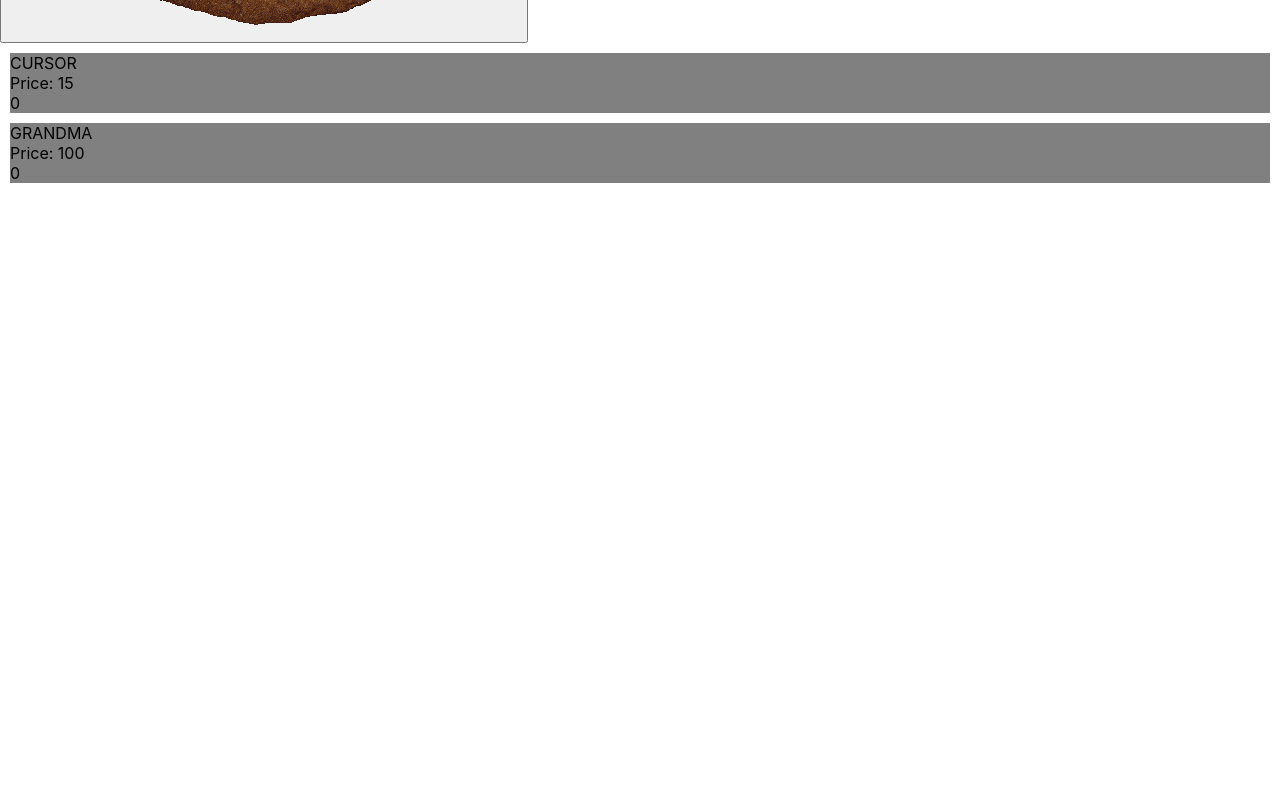
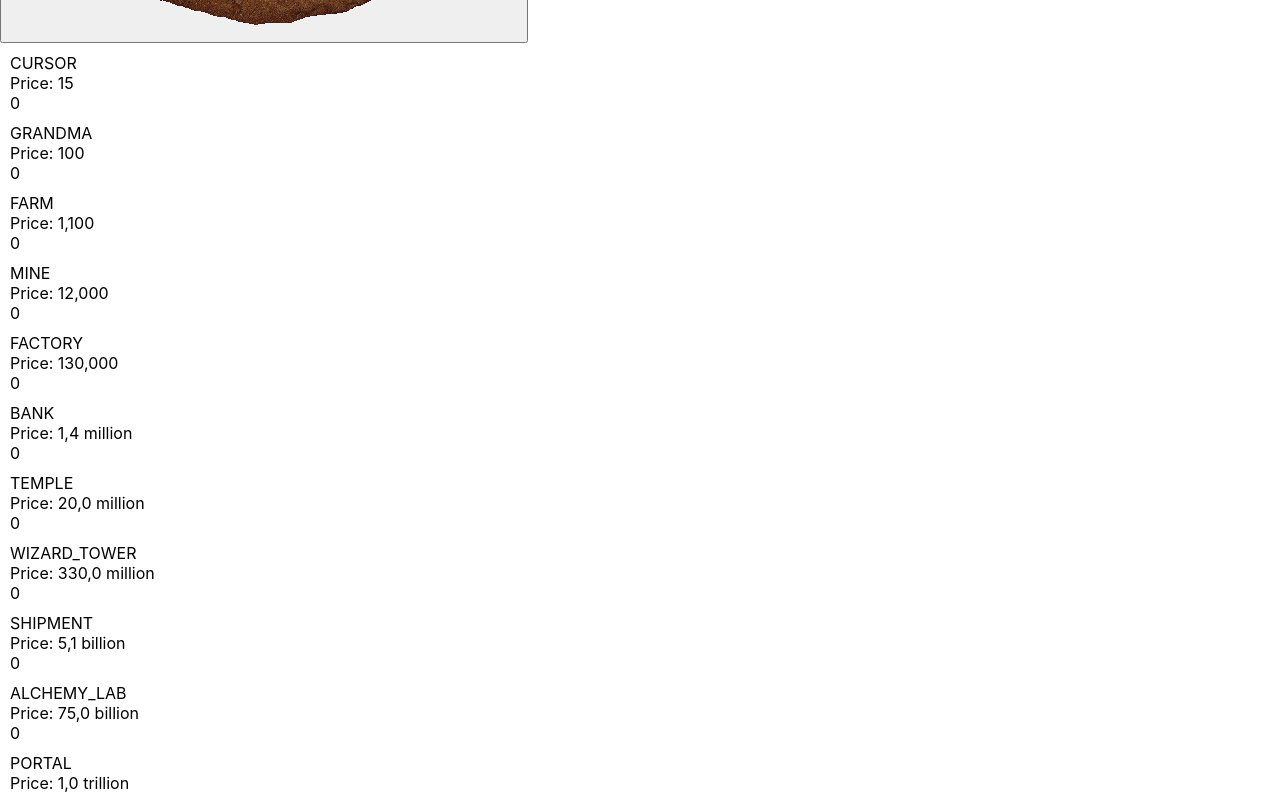
Before and after one commit to JesseStolwijk/cookie-clicker-redux-saga, a React (Create React App) app: page / in a window 1280 px wide. Shown: the part 580-1375 px from the top of the page. Before the commit the page ends 800 px from the top, so only its background shows below. Built offline with nearby package versions, Linux system fonts and the light colour scheme.

Commit message:
Add all buildings

```diff
--- /dev/null
+++ b/src/abbreviate-number.ts
@@ -0,0 +1,32 @@
+// https://stackoverflow.com/questions/9461621/format-a-number-as-2-5k-if-a-thousand-or-more-otherwise-900
+const SI_SYMBOL = [
+  "",
+  "",
+  "million",
+  "billion",
+  "trillion",
+  "quadriliion",
+  "quintillion",
+];
+
+export const abbreviateNumber = (number: number): string => {
+  // what tier? (determines SI symbol)
+  var tier = (Math.log10(number) / 3) | 0;
+
+  // if zero, we don't need a suffix
+  if (tier <= 1) return number.toLocaleString();
+
+  // get suffix and determine scale
+  var suffix = SI_SYMBOL[tier];
+  var scale = Math.pow(10, tier * 3);
+
+  // scale the number
+  var scaled = number / scale;
+
+  // format number and add suffix
+  if (suffix) {
+    return scaled.toFixed(1).replace(".", ",") + " " + suffix;
+  } else {
+    return number.toLocaleString();
+  }
+};
--- a/src/pages/Index.tsx
+++ b/src/pages/Index.tsx
@@ -3,12 +3,14 @@ import { useDispatch, useSelector } from "react-redux";
 import { useNumberOfCookies, State } from "../state";
 import cookie from "../assets/perfectCookie.png";
 import { Building, BuildingType } from "../state/buildings";
+import { abbreviateNumber } from "../abbreviate-number";
 
 function Index() {
   const dispatch = useDispatch();
-  const numberOfCookies = useNumberOfCookies();
-  const cookiesPerSecond = useSelector(
-    (state: State) => Math.round(state.cookiesPerSecond * 10) / 10
+  const numberOfCookies = abbreviateNumber(useNumberOfCookies());
+
+  const cookiesPerSecond = abbreviateNumber(
+    useSelector((state: State) => Math.round(state.cookiesPerSecond * 10) / 10)
   );
 
   return (
@@ -27,36 +29,42 @@ function Index() {
 const CookieStore = () => {
   return (
     <div>
-      <BuyableBuilding
-        type={BuildingType.CURSOR}
-        price={15}
-        numberOfBuildingsOwned={0}
-      />
-      <BuyableBuilding
-        type={BuildingType.GRANDMA}
-        price={100}
-        numberOfBuildingsOwned={0}
-      />
+      {Object.values(BuildingType).map((buildingType) => (
+        <BuyableBuilding key={buildingType} type={buildingType} />
+      ))}
     </div>
   );
 };
 
-const BuyableBuilding: React.FunctionComponent<Building> = ({
+interface BuyableBuildingProps {
+  type: BuildingType;
+}
+
+const BuyableBuilding: React.FunctionComponent<BuyableBuildingProps> = ({
   type,
-  numberOfBuildingsOwned,
-  price,
 }) => {
   const numberOfCookies = useNumberOfCookies();
+  const building = useSelector((state: State) => state.buildings[type]);
+
   const dispatch = useDispatch();
   const buyBuilding = () =>
-    dispatch({ type: "BUY_BUILDING", payload: { type, price } });
+    dispatch({
+      type: "BUY_BUILDING",
+      payload: { type: building.type, price: building.price },
+    });
+  const hasEnoughCookies = numberOfCookies >= building.price;
 
   return (
-    <div style={{ backgroundColor: "gray", margin: "10px" }}>
+    <div
+      style={{
+        backgroundColor: hasEnoughCookies ? "gray" : "white",
+        margin: "10px",
+      }}
+    >
       <div>{type}</div>
-      <div>Price: {price}</div>
-      {numberOfCookies >= price && <button onClick={buyBuilding}>Buy</button>}
-      <div>{numberOfBuildingsOwned}</div>
+      <div>Price: {abbreviateNumber(building.price)}</div>
+      {hasEnoughCookies && <button onClick={buyBuilding}>Buy</button>}
+      <div>{building.numberOfBuildingsOwned}</div>
     </div>
   );
 };
--- a/src/state/buildings.ts
+++ b/src/state/buildings.ts
@@ -3,10 +3,27 @@ import { AnyAction } from "redux";
 export enum BuildingType {
   CURSOR = "CURSOR",
   GRANDMA = "GRANDMA",
+  FARM = "FARM",
+  MINE = "MINE",
+  FACTORY = "FACTORY",
+  BANK = "BANK",
+  TEMPLE = "TEMPLE",
+  WIZARD_TOWER = "WIZARD_TOWER",
+  SHIPMENT = "SHIPMENT",
+  ALCHEMY_LAB = "ALCHEMY_LAB",
+  PORTAL = "PORTAL",
+  TIME_MACHINE = "ITME_MACHINE",
+  ANTIMATTER_CONDENSER = "ANTIMATTER_CONDENSER",
+  PRISM = "PRISM",
+  CHANCEMAKER = "CHANCEMAKER",
+  FRACTAL_ENGINE = "FRACTAL_ENGINE",
+  JAVASCRIPT_CONSOLE = "JAVASCRIPT_CONSOLE",
 }
 
 export interface Building {
   type: BuildingType;
   numberOfBuildingsOwned: number;
   price: number;
+  basePrice: number;
+  baseCookiesPerSecond: number;
 }
--- a/src/state/index.ts
+++ b/src/state/index.ts
@@ -9,12 +9,121 @@ const INITIAL_STATE: State = {
     [BuildingType.CURSOR]: {
       type: BuildingType.CURSOR,
       numberOfBuildingsOwned: 0,
-      price: 0,
+      price: 15,
+      basePrice: 15,
+      baseCookiesPerSecond: 0.1,
     },
     [BuildingType.GRANDMA]: {
       type: BuildingType.GRANDMA,
       numberOfBuildingsOwned: 0,
-      price: 0,
+      price: 100,
+      basePrice: 100,
+      baseCookiesPerSecond: 1,
+    },
+    [BuildingType.FARM]: {
+      type: BuildingType.FARM,
+      numberOfBuildingsOwned: 0,
+      price: 1100,
+      basePrice: 1100,
+      baseCookiesPerSecond: 8,
+    },
+    [BuildingType.MINE]: {
+      type: BuildingType.MINE,
+      numberOfBuildingsOwned: 0,
+      price: 12000,
+      basePrice: 12000,
+      baseCookiesPerSecond: 47,
+    },
+    [BuildingType.FACTORY]: {
+      type: BuildingType.FACTORY,
+      numberOfBuildingsOwned: 0,
+      price: 130000,
+      basePrice: 130000,
+      baseCookiesPerSecond: 260,
+    },
+    [BuildingType.BANK]: {
+      type: BuildingType.BANK,
+      numberOfBuildingsOwned: 0,
+      price: 1400000,
+      basePrice: 1400000,
+      baseCookiesPerSecond: 1400,
+    },
+    [BuildingType.TEMPLE]: {
+      type: BuildingType.TEMPLE,
+      numberOfBuildingsOwned: 0,
+      price: 20000000,
+      basePrice: 20000000,
+      baseCookiesPerSecond: 7800,
+    },
+    [BuildingType.WIZARD_TOWER]: {
+      type: BuildingType.WIZARD_TOWER,
+      numberOfBuildingsOwned: 0,
+      price: 330000000,
+      basePrice: 330000000,
+      baseCookiesPerSecond: 44000,
+    },
+    [BuildingType.SHIPMENT]: {
+      type: BuildingType.SHIPMENT,
+      numberOfBuildingsOwned: 0,
+      price: 5100000000,
+      basePrice: 5100000000,
+      baseCookiesPerSecond: 260000,
+    },
+    [BuildingType.ALCHEMY_LAB]: {
+      type: BuildingType.ALCHEMY_LAB,
+      numberOfBuildingsOwned: 0,
+      price: 75000000000,
+      basePrice: 75000000000,
+      baseCookiesPerSecond: 1600000,
+    },
+    [BuildingType.PORTAL]: {
+      type: BuildingType.PORTAL,
+      numberOfBuildingsOwned: 0,
+      price: Math.pow(10, 12),
+      basePrice: Math.pow(10, 12),
+      baseCookiesPerSecond: 10000000,
+    },
+    [BuildingType.TIME_MACHINE]: {
+      type: BuildingType.TIME_MACHINE,
+      numberOfBuildingsOwned: 0,
+      price: 14 * Math.pow(10, 12),
+      basePrice: 14 * Math.pow(10, 12),
+      baseCookiesPerSecond: 65000000,
+    },
+    [BuildingType.ANTIMATTER_CONDENSER]: {
+      type: BuildingType.ANTIMATTER_CONDENSER,
+      numberOfBuildingsOwned: 0,
+      price: 170 * Math.pow(10, 12),
+      basePrice: 170 * Math.pow(10, 12),
+      baseCookiesPerSecond: 430000000,
+    },
+    [BuildingType.PRISM]: {
+      type: BuildingType.PRISM,
+      numberOfBuildingsOwned: 0,
+      price: 2.1 * Math.pow(10, 15),
+      basePrice: 2.1 * Math.pow(10, 15),
+      baseCookiesPerSecond: 2.9 * Math.pow(10, 9),
+    },
+    [BuildingType.CHANCEMAKER]: {
+      type: BuildingType.CHANCEMAKER,
+      numberOfBuildingsOwned: 0,
+      price: 26 * Math.pow(10, 15),
+      basePrice: 26 * Math.pow(10, 15),
+      baseCookiesPerSecond: 21 * Math.pow(10, 9),
+    },
+    [BuildingType.FRACTAL_ENGINE]: {
+      type: BuildingType.FRACTAL_ENGINE,
+      numberOfBuildingsOwned: 0,
+      price: 310 * Math.pow(10, 15),
+      basePrice: 310 * Math.pow(10, 15),
+      baseCookiesPerSecond: 150 * Math.pow(10, 9),
+    },
+    [BuildingType.JAVASCRIPT_CONSOLE]: {
+      type: BuildingType.JAVASCRIPT_CONSOLE,
+      numberOfBuildingsOwned: 0,
+      price: 71 * Math.pow(10, 18),
+      basePrice: 71 * Math.pow(10, 18),
+      baseCookiesPerSecond: 1.1 * Math.pow(10, 12),
     },
   },
 };
@@ -37,9 +146,9 @@ export const reducer = (
         ...state,
         numberOfCookies: state.numberOfCookies - action.value,
       };
-    case "INCREMENT_NUMBER_OF_BUILDINGS":
+    case "BUY_BUILDING":
       const targetBuilding: Building | undefined =
-        state.buildings[action.buildingType];
+        state.buildings[action.payload.type];
 
       if (!targetBuilding) {
         return state;
@@ -52,6 +161,7 @@ export const reducer = (
           [targetBuilding.type]: {
             ...targetBuilding,
             numberOfBuildingsOwned: targetBuilding.numberOfBuildingsOwned + 1,
+            price: Math.ceil(targetBuilding.price * 1.15),
           },
         },
       };
```
